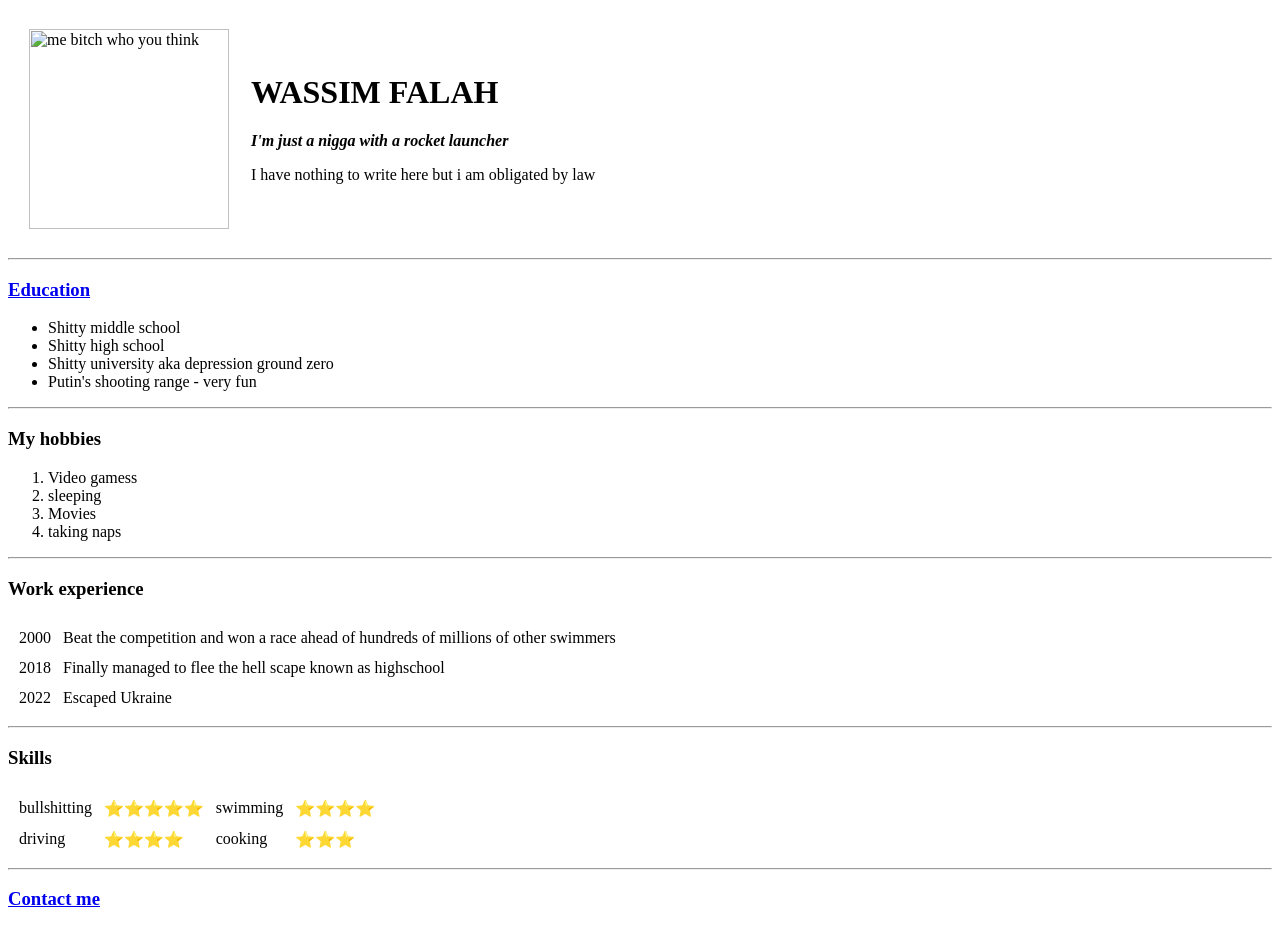
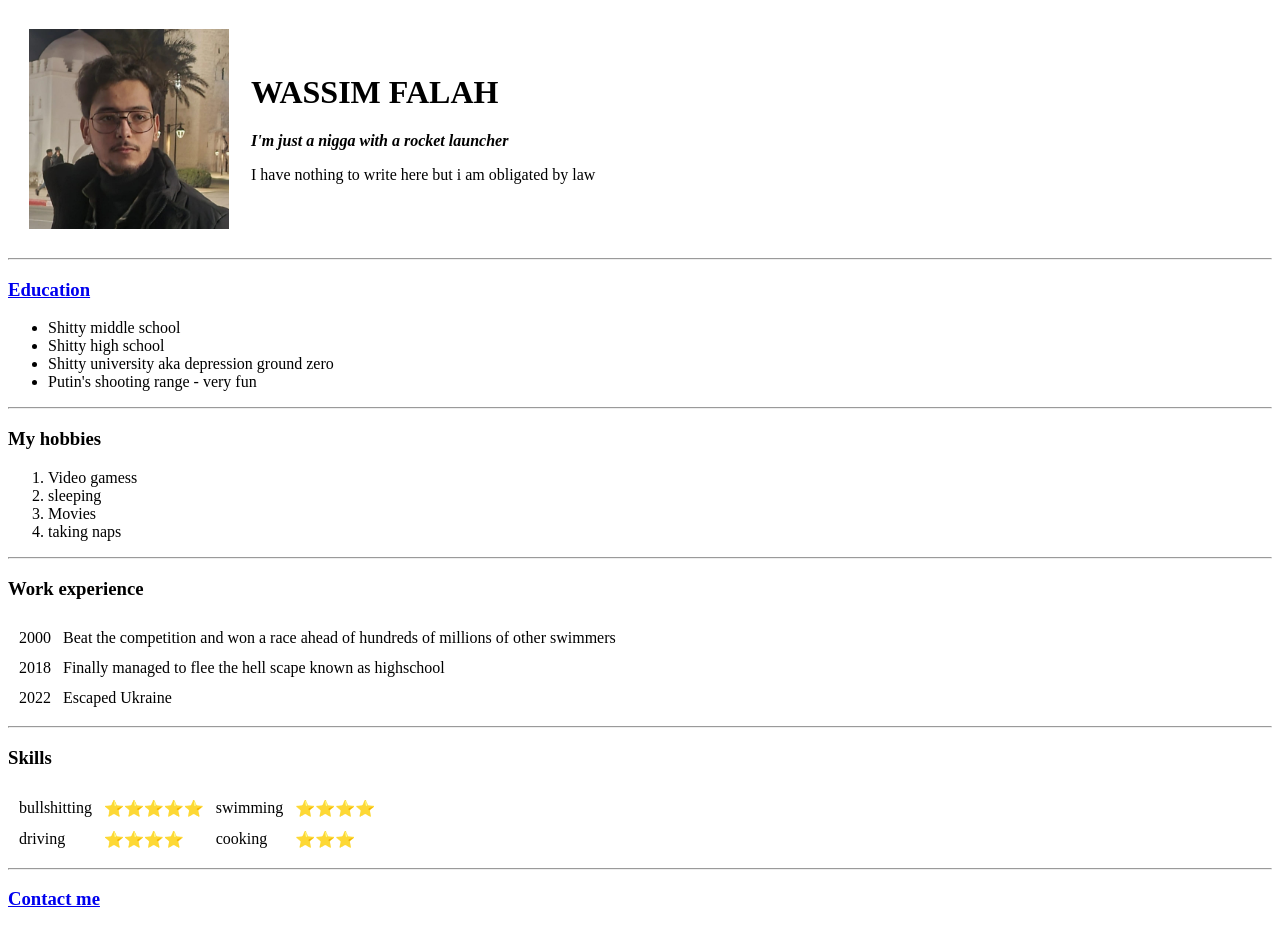
Before and after one commit to Wassim420/CV, a plain HTML site: page index.html in a window 1280 px wide. Drawn offline with Linux system fonts and the light colour scheme.

Commit message:
Update index.html

```diff
--- a/index.html
+++ b/index.html
@@ -9,7 +9,7 @@
 
         <table cellspacing="20">
             <tr>
-                <td><img src="ricardo.png" alt="me bitch who you think" style="width:200px;height:200px;"></td>
+                <td><img src="wassim.jpeg" alt="me bitch who you think" style="width:200px;height:200px;"></td>
                 <td><h1>WASSIM FALAH</h1>
                     <p><em><strong>I'm just a nigga with a rocket launcher</strong></em></p>
                     <P>I have nothing to write here but i am obligated by law</P></td>
```
